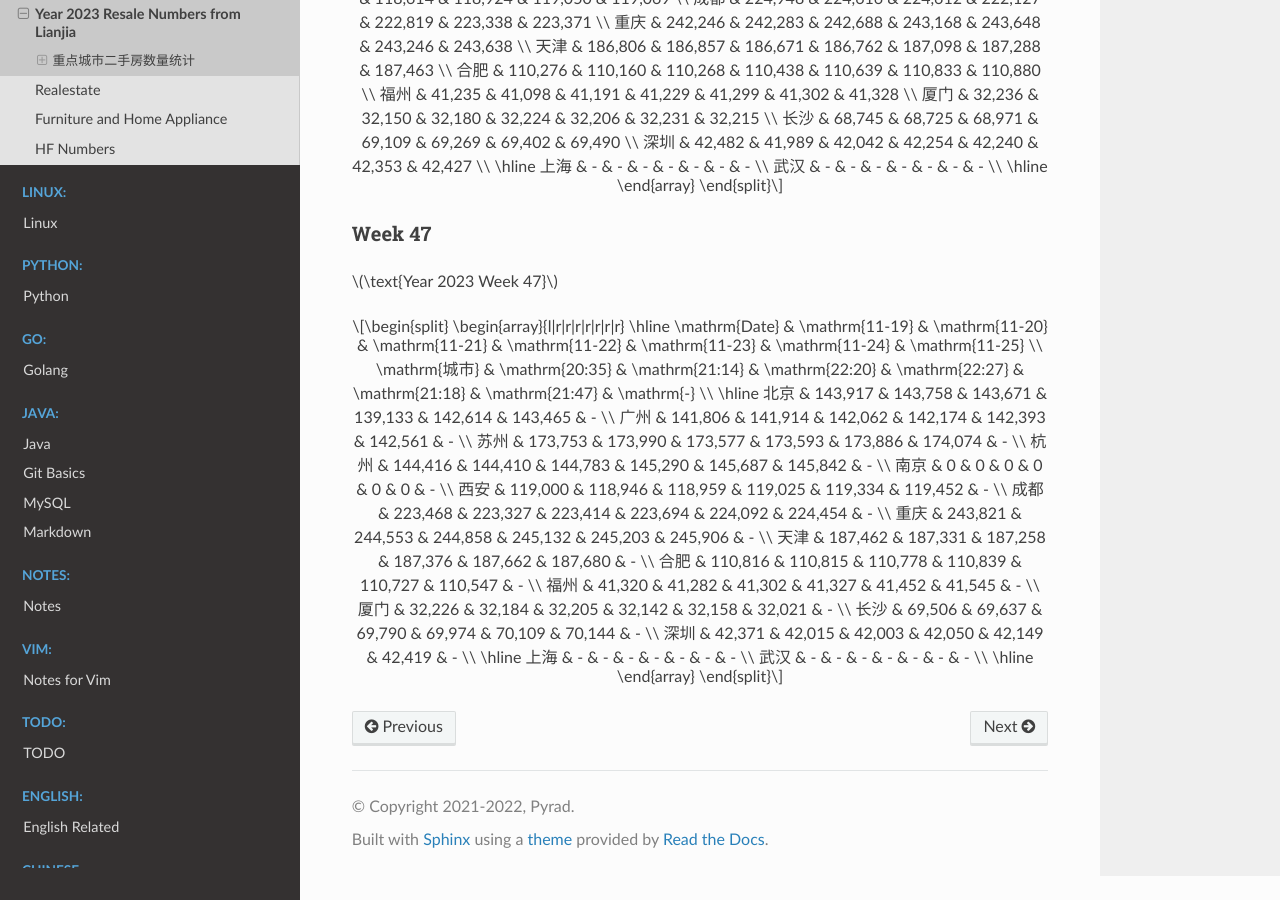
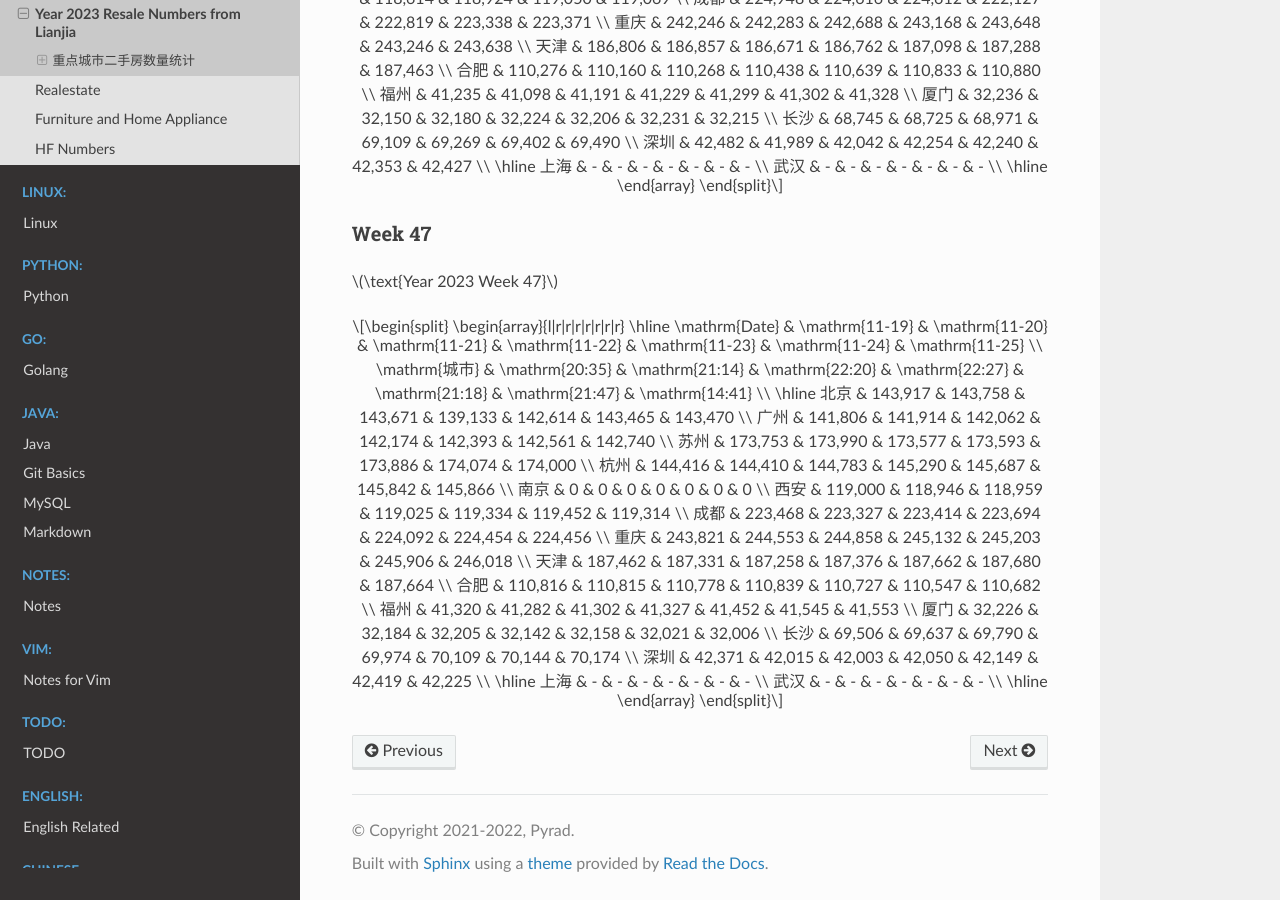
Before and after one commit to Pyrad/pyradnotes, a Sphinx documentation site: the page built from source/RealEstate/resalenumbers2023.md, in a window 1280 px wide and 900 px high, scrolled down 18722 px. Built offline with Sphinx 7.4.7 and the Read the Docs theme 2.0.0, drawn with Linux system fonts in a browser that asks for light colours; a script that is not in the unit is left out.

Commit message:
Realestate Update resale numbers 2023-11-25 14:41

```diff
--- a/source/RealEstate/resalenumbers2023.md
+++ b/source/RealEstate/resalenumbers2023.md
@@ -1218,22 +1218,22 @@
 \begin{array}{l|r|r|r|r|r|r|r}
 \hline
 \mathrm{Date} & \mathrm{11-19} & \mathrm{11-20} & \mathrm{11-21} & \mathrm{11-22} & \mathrm{11-23} & \mathrm{11-24} & \mathrm{11-25} \\
-\mathrm{城市} & \mathrm{20:35} & \mathrm{21:14} & \mathrm{22:20} & \mathrm{22:27} & \mathrm{21:18} & \mathrm{21:47} & \mathrm{-} \\
+\mathrm{城市} & \mathrm{20:35} & \mathrm{21:14} & \mathrm{22:20} & \mathrm{22:27} & \mathrm{21:18} & \mathrm{21:47} & \mathrm{14:41} \\
 \hline
-北京 & 143,917 & 143,758 & 143,671 & 139,133 & 142,614 & 143,465 & - \\
-广州 & 141,806 & 141,914 & 142,062 & 142,174 & 142,393 & 142,561 & - \\
-苏州 & 173,753 & 173,990 & 173,577 & 173,593 & 173,886 & 174,074 & - \\
-杭州 & 144,416 & 144,410 & 144,783 & 145,290 & 145,687 & 145,842 & - \\
-南京 & 0 & 0 & 0 & 0 & 0 & 0 & - \\
-西安 & 119,000 & 118,946 & 118,959 & 119,025 & 119,334 & 119,452 & - \\
-成都 & 223,468 & 223,327 & 223,414 & 223,694 & 224,092 & 224,454 & - \\
-重庆 & 243,821 & 244,553 & 244,858 & 245,132 & 245,203 & 245,906 & - \\
-天津 & 187,462 & 187,331 & 187,258 & 187,376 & 187,662 & 187,680 & - \\
-合肥 & 110,816 & 110,815 & 110,778 & 110,839 & 110,727 & 110,547 & - \\
-福州 & 41,320 & 41,282 & 41,302 & 41,327 & 41,452 & 41,545 & - \\
-厦门 & 32,226 & 32,184 & 32,205 & 32,142 & 32,158 & 32,021 & - \\
-长沙 & 69,506 & 69,637 & 69,790 & 69,974 & 70,109 & 70,144 & - \\
-深圳 & 42,371 & 42,015 & 42,003 & 42,050 & 42,149 & 42,419 & - \\
+北京 & 143,917 & 143,758 & 143,671 & 139,133 & 142,614 & 143,465 & 143,470 \\
+广州 & 141,806 & 141,914 & 142,062 & 142,174 & 142,393 & 142,561 & 142,740 \\
+苏州 & 173,753 & 173,990 & 173,577 & 173,593 & 173,886 & 174,074 & 174,000 \\
+杭州 & 144,416 & 144,410 & 144,783 & 145,290 & 145,687 & 145,842 & 145,866 \\
+南京 & 0 & 0 & 0 & 0 & 0 & 0 & 0 \\
+西安 & 119,000 & 118,946 & 118,959 & 119,025 & 119,334 & 119,452 & 119,314 \\
+成都 & 223,468 & 223,327 & 223,414 & 223,694 & 224,092 & 224,454 & 224,456 \\
+重庆 & 243,821 & 244,553 & 244,858 & 245,132 & 245,203 & 245,906 & 246,018 \\
+天津 & 187,462 & 187,331 & 187,258 & 187,376 & 187,662 & 187,680 & 187,664 \\
+合肥 & 110,816 & 110,815 & 110,778 & 110,839 & 110,727 & 110,547 & 110,682 \\
+福州 & 41,320 & 41,282 & 41,302 & 41,327 & 41,452 & 41,545 & 41,553 \\
+厦门 & 32,226 & 32,184 & 32,205 & 32,142 & 32,158 & 32,021 & 32,006 \\
+长沙 & 69,506 & 69,637 & 69,790 & 69,974 & 70,109 & 70,144 & 70,174 \\
+深圳 & 42,371 & 42,015 & 42,003 & 42,050 & 42,149 & 42,419 & 42,225 \\
 \hline
 上海 & - & - & - & - & - & - & - \\
 武汉 & - & - & - & - & - & - & - \\
```
Also changed, not shown: 1 other file.
